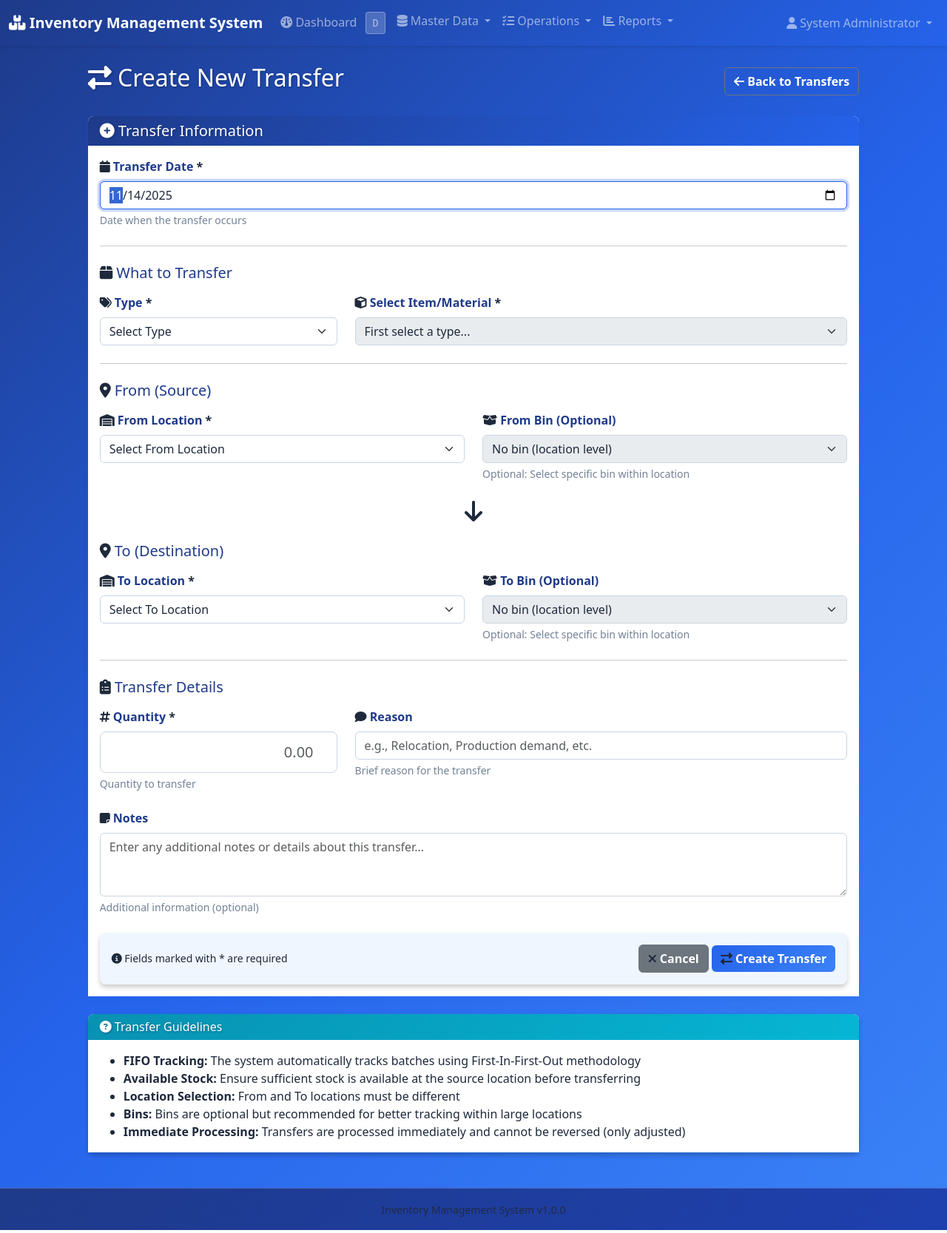
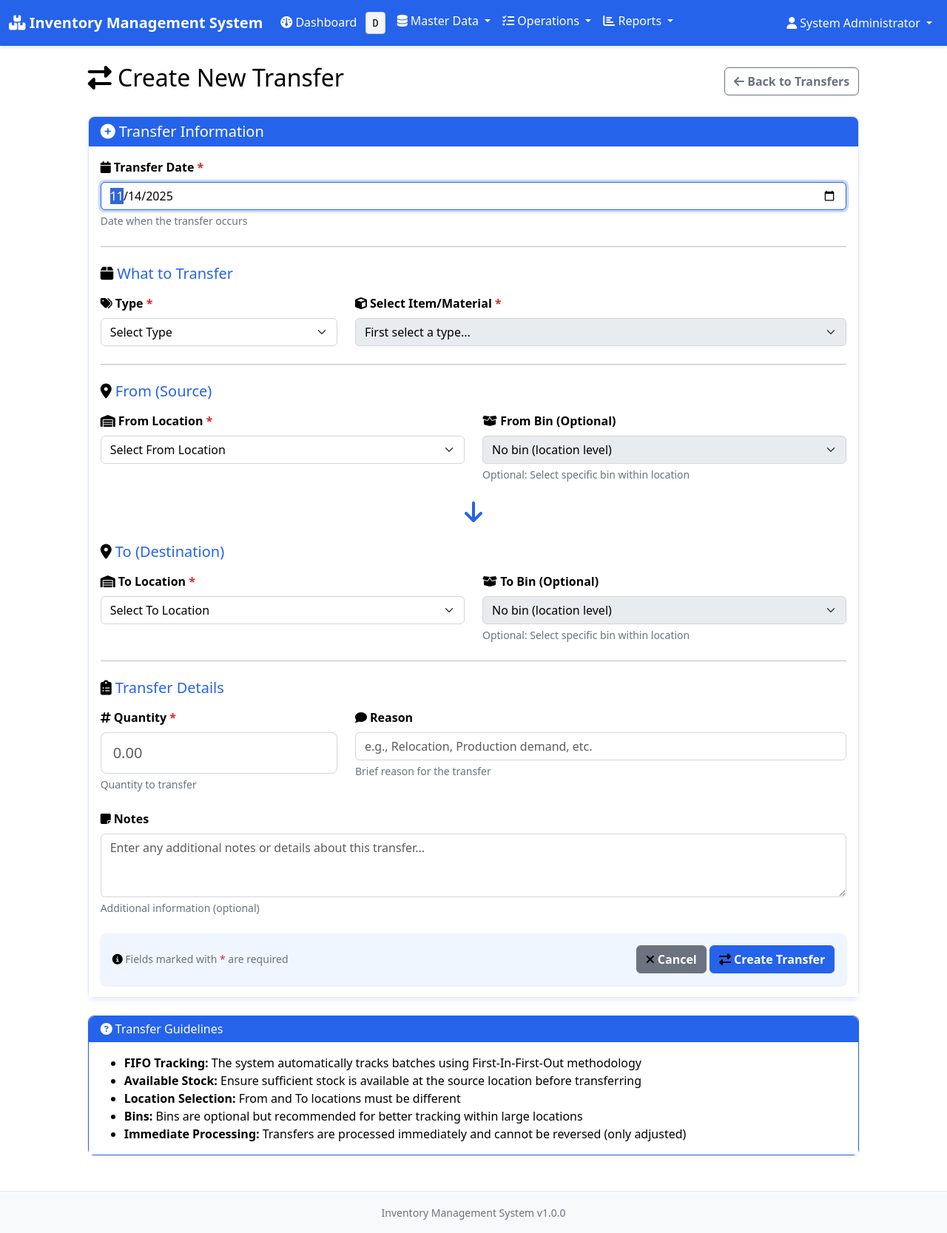
Before and after one commit to vladutzeloo/inventory-management, a Flask app: page /transfers/new in a window 1280 px wide. Shown: the whole page at 74% size. Run offline with Flask 3, Linux system fonts and the light colour scheme; a user stored in the database is signed in; data that the repository does not hold is empty; some libraries are stand-ins or nearby versions.

Commit message:
Simplify color scheme and fix bins in transfers
Color Scheme Changes:
- Simplified CSS to use only one blue (#2563EB), white, and black text
- Removed all gradient backgrounds (info/cyan, success/green, warning/yellow colors)
- Changed body background from blue gradient to clean white
- All badges, alerts, and buttons now use single blue color or black/white/gray
- Cleaner, more professional appearance with less visual noise

Transfers Bin Fix:
- Fixed bins not appearing in transfers form
- Removed incorrect `bin.active` check in populateBins() function
- API only returns active bins, so checking bin.active was always false
- Bins now properly populate when location is selected

This creates a much simpler, cleaner interface focused on functionality.

```diff
--- a/inventory-management/static/css/style.css
+++ b/inventory-management/static/css/style.css
@@ -1,56 +1,42 @@
 /* ============================================
-   Professional Blue Theme for Inventory Management System
+   Simple Blue Theme for Inventory Management System
+   Only Blue (#2563EB), White, and Black
    ============================================ */
 
 :root {
-    --primary-blue: #1e3a8a;
-    --secondary-blue: #2563eb;
-    --light-blue: #3b82f6;
-    --dark-blue: #1e40af;
-    --accent-blue: #60a5fa;
-    --bg-blue: #eff6ff;
-    --hover-blue: #dbeafe;
+    --primary-blue: #2563EB;
+    --hover-blue: #E0E7FF;
 }
 
 body {
     min-height: 100vh;
     display: flex;
     flex-direction: column;
-    background: linear-gradient(135deg, #1e3a8a 0%, #2563eb 50%, #3b82f6 100%);
-    color: white;
+    background-color: white;
+    color: black;
 }
 
 .container-fluid {
     flex: 1;
 }
 
-/* Default white text on blue background */
-.container-fluid > h1,
-.container-fluid > h2,
-.container-fluid > h3,
-.container-fluid > h4,
-.container-fluid > h5,
-.container-fluid > h6,
-.container-fluid > p,
-.container-fluid > div:not(.card) {
-    color: white;
-}
-
 /* ============================================
-   Navbar - Professional Blue
+   Navbar - Simple Blue
    ============================================ */
 .navbar-dark.bg-primary {
-    background: linear-gradient(135deg, var(--primary-blue) 0%, var(--secondary-blue) 100%) !important;
+    background-color: var(--primary-blue) !important;
     box-shadow: 0 2px 4px rgba(0,0,0,0.1);
 }
 
 .navbar-brand {
     font-weight: 600;
     font-size: 1.25rem;
+    color: white !important;
 }
 
 .nav-link {
     transition: all 0.3s ease;
+    color: white !important;
 }
 
 .nav-link:hover {
@@ -59,22 +45,22 @@ body {
 }
 
 /* ============================================
-   Cards - Blue Themed
+   Cards
    ============================================ */
 .card {
-    border: none;
-    box-shadow: 0 4px 6px rgba(0, 0, 0, 0.2);
+    border: 1px solid #E5E7EB;
+    box-shadow: 0 1px 3px rgba(0, 0, 0, 0.1);
     border-radius: 0.5rem;
     transition: all 0.3s ease;
     background-color: white;
 }
 
 .card:hover {
-    box-shadow: 0 8px 12px rgba(0, 0, 0, 0.3);
+    box-shadow: 0 4px 6px rgba(0, 0, 0, 0.1);
 }
 
 .card-header {
-    background: linear-gradient(135deg, var(--secondary-blue) 0%, var(--light-blue) 100%);
+    background-color: var(--primary-blue);
     color: white !important;
     font-weight: 600;
     border-radius: 0.5rem 0.5rem 0 0 !important;
@@ -86,43 +72,26 @@ body {
 }
 
 .card-header.bg-primary {
-    background: linear-gradient(135deg, var(--primary-blue) 0%, var(--secondary-blue) 100%) !important;
+    background-color: var(--primary-blue) !important;
 }
 
-.card-header.bg-info {
-    background: linear-gradient(135deg, #0891b2 0%, #06b6d4 100%) !important;
-}
-
-.card-header.bg-warning {
-    background: linear-gradient(135deg, #f59e0b 0%, #fbbf24 100%) !important;
-}
-
-.card-header.bg-success {
-    background: linear-gradient(135deg, #059669 0%, #10b981 100%) !important;
-}
-
+.card-header.bg-info,
+.card-header.bg-warning,
+.card-header.bg-success,
 .card-header.bg-danger {
-    background: linear-gradient(135deg, #dc2626 0%, #ef4444 100%) !important;
+    background-color: var(--primary-blue) !important;
 }
 
 .card-body {
     background-color: white;
-    color: #1e293b !important;
+    color: black !important;
 }
 
 .card-body * {
-    color: #1e293b !important;
+    color: black !important;
 }
 
-.card-body .badge {
-    color: white !important;
-}
-
-.card-body .btn {
-    color: white !important;
-}
-
-.card-body a.btn {
+.card-body .text-white {
     color: white !important;
 }
 
@@ -167,81 +128,85 @@ body {
 }
 
 /* ============================================
-   Buttons - Blue Professional
+   Buttons - Blue and White
    ============================================ */
 .btn {
-    color: white !important;
     font-weight: 600;
+    border-radius: 0.375rem;
 }
 
 .btn-primary {
-    background: linear-gradient(135deg, var(--secondary-blue) 0%, var(--light-blue) 100%);
-    border: none;
-    font-weight: 600;
+    background-color: var(--primary-blue);
+    border: 1px solid var(--primary-blue);
+    color: white !important;
     transition: all 0.3s ease;
 }
 
 .btn-primary:hover {
-    background: linear-gradient(135deg, var(--primary-blue) 0%, var(--secondary-blue) 100%);
-    transform: translateY(-2px);
-    box-shadow: 0 6px 12px rgba(37, 99, 235, 0.4);
+    background-color: #1D4ED8;
+    border-color: #1D4ED8;
 }
 
 .btn-outline-primary {
-    border-color: white;
-    color: white !important;
-    font-weight: 600;
+    border-color: var(--primary-blue);
+    color: var(--primary-blue) !important;
     background-color: transparent;
 }
 
 .btn-outline-primary:hover {
-    background: white;
-    border-color: white;
-    color: var(--secondary-blue) !important;
+    background-color: var(--primary-blue);
+    border-color: var(--primary-blue);
+    color: white !important;
 }
 
-.btn-info {
-    background: linear-gradient(135deg, #0891b2 0%, #06b6d4 100%);
-    border: none;
+.btn-outline-secondary {
+    border-color: #6B7280;
+    color: #6B7280 !important;
+    background-color: transparent;
 }
 
-.btn-info:hover {
-    background: linear-gradient(135deg, #0e7490 0%, #0891b2 100%);
-    transform: translateY(-2px);
-    box-shadow: 0 6px 12px rgba(8, 145, 178, 0.4);
+.btn-outline-secondary:hover {
+    background-color: #6B7280;
+    color: white !important;
 }
 
-.btn-success {
-    background: linear-gradient(135deg, #059669 0%, #10b981 100%);
-    border: none;
+.btn-secondary {
+    background-color: #6B7280;
+    border-color: #6B7280;
+    color: white !important;
 }
 
-.btn-success:hover {
-    background: linear-gradient(135deg, #047857 0%, #059669 100%);
-    transform: translateY(-2px);
-    box-shadow: 0 6px 12px rgba(5, 150, 105, 0.4);
+.btn-secondary:hover {
+    background-color: #4B5563;
+    border-color: #4B5563;
 }
 
+.btn-info,
+.btn-success,
 .btn-warning {
-    background: linear-gradient(135deg, #f59e0b 0%, #fbbf24 100%);
-    border: none;
+    background-color: var(--primary-blue);
+    border-color: var(--primary-blue);
+    color: white !important;
 }
 
+.btn-info:hover,
+.btn-success:hover,
 .btn-warning:hover {
-    background: linear-gradient(135deg, #d97706 0%, #f59e0b 100%);
-    transform: translateY(-2px);
-    box-shadow: 0 6px 12px rgba(245, 158, 11, 0.4);
+    background-color: #1D4ED8;
+    border-color: #1D4ED8;
 }
 
-.btn-danger {
-    background: linear-gradient(135deg, #dc2626 0%, #ef4444 100%);
-    border: none;
+.btn-danger,
+.btn-outline-danger {
+    background-color: #DC2626;
+    border-color: #DC2626;
+    color: white !important;
 }
 
-.btn-danger:hover {
-    background: linear-gradient(135deg, #b91c1c 0%, #dc2626 100%);
-    transform: translateY(-2px);
-    box-shadow: 0 6px 12px rgba(220, 38, 38, 0.4);
+.btn-danger:hover,
+.btn-outline-danger:hover {
+    background-color: #B91C1C;
+    border-color: #B91C1C;
 }
 
 .btn-group-sm .btn {
@@ -288,57 +250,46 @@ body {
 .table-hover tbody tr:hover {
     background-color: var(--hover-blue);
     cursor: pointer;
-    transform: scale(1.01);
 }
 
-.table-hover tbody tr:hover td {
-    color: var(--primary-blue) !important;
-    font-weight: 500;
-}
-
-.table-hover tbody tr:hover td .badge {
-    color: white !important;
+.table-light {
+    background-color: #F9FAFB;
 }
 
 /* ============================================
-   Forms - Blue Theme
+   Forms
    ============================================ */
 .form-label {
     font-weight: 600;
-    color: white;
+    color: black;
     margin-bottom: 0.5rem;
-    text-shadow: 1px 1px 2px rgba(0, 0, 0, 0.3);
-}
-
-.card-body .form-label {
-    color: var(--primary-blue) !important;
-    text-shadow: none;
 }
 
 .form-control:focus,
 .form-select:focus {
-    border-color: var(--secondary-blue);
+    border-color: var(--primary-blue);
     box-shadow: 0 0 0 0.2rem rgba(37, 99, 235, 0.25);
 }
 
 .form-control,
 .form-select {
-    border: 1px solid #cbd5e1;
+    border: 1px solid #D1D5DB;
     transition: all 0.2s ease;
-    color: #1e293b;
+    color: black;
 }
 
 .form-text {
-    color: white !important;
-    opacity: 0.9;
+    color: #6B7280 !important;
 }
 
-.card-body .form-text {
-    color: #64748b !important;
+.input-group-text {
+    background-color: var(--primary-blue);
+    border-color: var(--primary-blue);
+    color: white !important;
 }
 
 /* ============================================
-   Badges - Blue Theme
+   Badges - All Blue
    ============================================ */
 .badge {
     font-weight: 600;
@@ -471,151 +389,75 @@ body {
    ============================================ */
 footer {
     margin-top: auto;
-    border-top: 1px solid rgba(255, 255, 255, 0.2);
-    background: linear-gradient(135deg, var(--primary-blue) 0%, var(--dark-blue) 100%);
-    color: white !important;
+    border-top: 1px solid #E5E7EB;
+    background-color: #F9FAFB;
+    color: #6B7280 !important;
+    padding: 1rem 0;
 }
 
 footer * {
+    color: #6B7280 !important;
+}
+
+/* ============================================
+   Text Colors
+   ============================================ */
+h1, h2, h3, h4, h5, h6 {
+    color: black;
+}
+
+.text-primary {
+    color: var(--primary-blue) !important;
+}
+
+.text-muted {
+    color: #6B7280 !important;
+}
+
+.text-success,
+.text-info,
+.text-warning {
+    color: var(--primary-blue) !important;
+}
+
+.text-danger {
+    color: #DC2626 !important;
+}
+
+.text-white {
     color: white !important;
 }
 
 /* ============================================
-   Dynamic Rows (for forms)
+   Status Indicators
    ============================================ */
-.dynamic-row {
-    background-color: var(--bg-blue);
-    padding: 1rem;
-    margin-bottom: 1rem;
-    border-radius: 0.5rem;
-    border: 1px solid #bfdbfe;
-    position: relative;
+.status-active {
+    color: var(--primary-blue);
+    font-weight: 600;
 }
 
-.remove-row-btn {
-    position: absolute;
-    right: 10px;
-    top: 10px;
-}
-
-/* ============================================
-   Loading Spinner
-   ============================================ */
-.spinner-border-sm {
-    width: 1rem;
-    height: 1rem;
-}
-
-.spinner-border {
-    color: var(--secondary-blue);
-}
-
-/* ============================================
-   Number Inputs
-   ============================================ */
-input[type="number"] {
-    text-align: right;
-}
-
-/* ============================================
-   Card Header Actions
-   ============================================ */
-.card-header .btn {
-    margin-left: 0.5rem;
-}
-
-/* ============================================
-   Dropdown Menus
-   ============================================ */
-.dropdown-menu {
-    border: none;
-    box-shadow: 0 4px 6px rgba(0, 0, 0, 0.1);
-    border-radius: 0.5rem;
-}
-
-.dropdown-item {
-    padding: 0.5rem 1rem;
-    transition: all 0.2s ease;
-}
-
-.dropdown-item:hover {
-    background-color: var(--hover-blue);
-    color: var(--primary-blue);
-}
-
-/* ============================================
-   Page Headers
-   ============================================ */
-h1, h2, h3, h4, h5, h6 {
-    color: white;
-    text-shadow: 1px 1px 3px rgba(0, 0, 0, 0.3);
-}
-
-.card-body h1,
-.card-body h2,
-.card-body h3,
-.card-body h4,
-.card-body h5,
-.card-body h6 {
-    color: var(--primary-blue) !important;
-    text-shadow: none;
-}
-
-.page-header {
-    border-bottom: 2px solid var(--secondary-blue);
-    padding-bottom: 0.5rem;
-    margin-bottom: 1.5rem;
-}
-
-/* Page title outside cards */
-.container-fluid > .d-flex h2,
-.container-fluid > .d-flex h1 {
-    color: white !important;
-}
-
-/* ============================================
-   Charts Container
-   ============================================ */
-.chart-container {
-    position: relative;
-    height: 300px;
-    margin: 1rem 0;
-}
-
-/* ============================================
-   Responsive Design
-   ============================================ */
-@media (max-width: 768px) {
-    .navbar-nav {
-        margin-top: 1rem;
-    }
-
-    .metric-card {
-        margin-bottom: 1rem;
-    }
-
-    .chart-container {
-        height: 250px;
-    }
+.status-inactive {
+    color: #6B7280;
+    font-weight: 600;
 }
 
 /* ============================================
    Utility Classes
    ============================================ */
-.text-blue {
-    color: var(--secondary-blue);
+.shadow-blue {
+    box-shadow: 0 4px 6px rgba(37, 99, 235, 0.1);
 }
 
 .bg-blue-light {
-    background-color: var(--bg-blue);
+    background-color: #EFF6FF;
 }
 
 .border-blue {
-    border-color: var(--secondary-blue) !important;
+    border-color: var(--primary-blue) !important;
 }
 
-.shadow-blue {
-    box-shadow: 0 4px 6px rgba(37, 99, 235, 0.2);
+.border-info {
+    border-color: var(--primary-blue) !important;
 }
 
 /* ============================================
@@ -677,32 +519,27 @@ h1, h2, h3, h4, h5, h6 {
     font-size: 1.5rem;
     text-align: center;
     letter-spacing: 0.1em;
-    border: 3px solid var(--secondary-blue);
+    border: 3px solid var(--primary-blue);
     background-color: #fffbeb;
 }
 
 .barcode-input:focus {
-    border-color: #059669;
-    background-color: #ecfdf5;
-    box-shadow: 0 0 0 0.3rem rgba(5, 150, 105, 0.25);
+    border-color: var(--primary-blue);
+    background-color: #EFF6FF;
+    box-shadow: 0 0 0 0.3rem rgba(37, 99, 235, 0.25);
 }
 
 /* Keyboard shortcut hints */
 .shortcut-hint {
     display: inline-block;
     padding: 0.25rem 0.5rem;
-    background-color: rgba(255, 255, 255, 0.2);
+    background-color: #F3F4F6;
     border-radius: 0.25rem;
     font-family: monospace;
     font-size: 0.85rem;
     margin-left: 0.5rem;
-    border: 1px solid rgba(255, 255, 255, 0.3);
-}
-
-.card-body .shortcut-hint {
-    background-color: #e2e8f0;
-    border: 1px solid #cbd5e1;
-    color: var(--primary-blue) !important;
+    border: 1px solid #D1D5DB;
+    color: black !important;
 }
 
 /* Loading indicator for warehouse operations */
--- a/inventory-management/templates/transfers/new.html
+++ b/inventory-management/templates/transfers/new.html
@@ -326,12 +326,10 @@ function populateBins(selectElement, bins) {
 
     if (bins && bins.length > 0) {
         bins.forEach(bin => {
-            if (bin.active) {
-                const option = document.createElement('option');
-                option.value = bin.id;
-                option.textContent = bin.bin_code;
-                selectElement.appendChild(option);
-            }
+            const option = document.createElement('option');
+            option.value = bin.id;
+            option.textContent = bin.bin_code;
+            selectElement.appendChild(option);
         });
     }
 
```
Also changed, not shown: other parts of inventory-management/static/css/style.css (+134 -118 lines).
